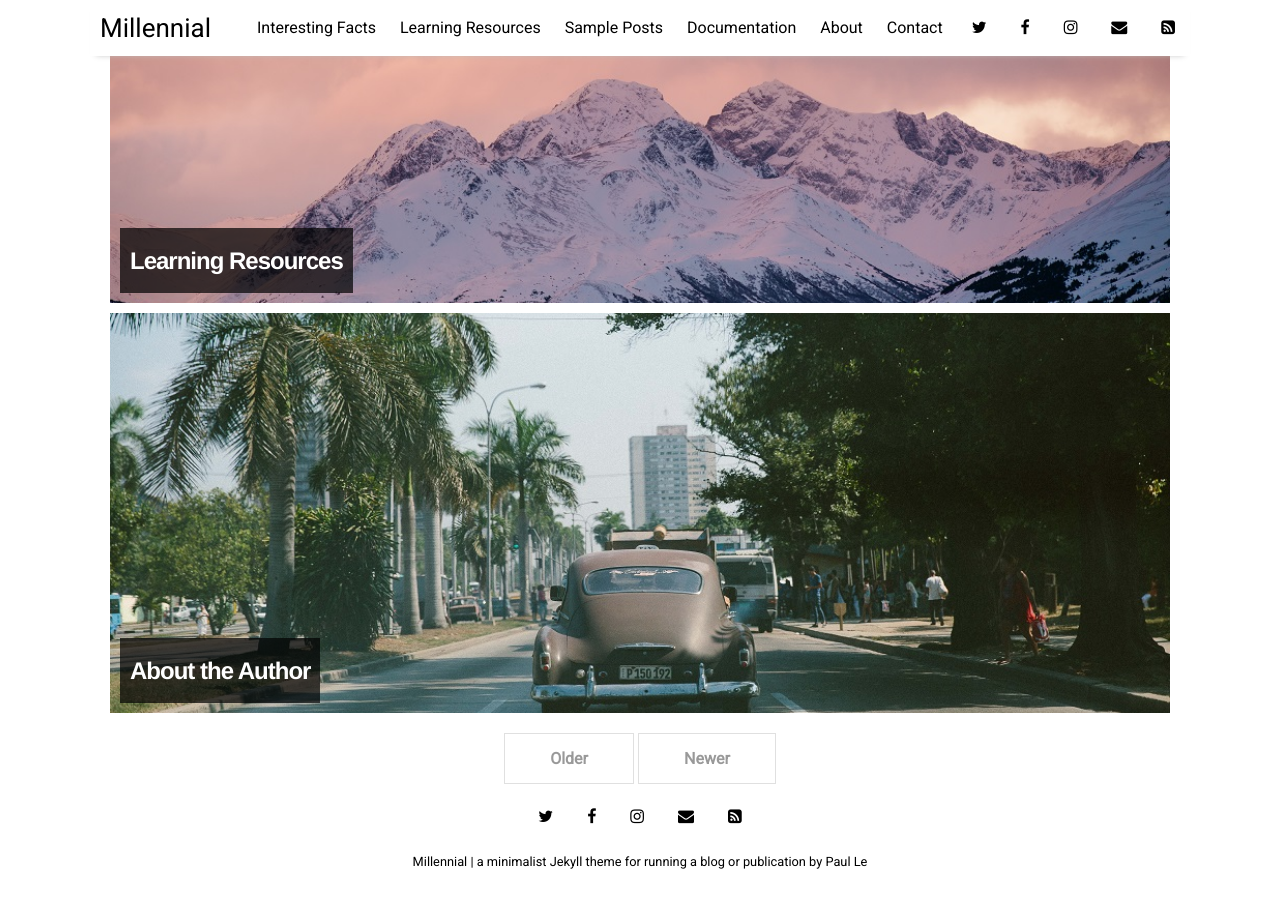
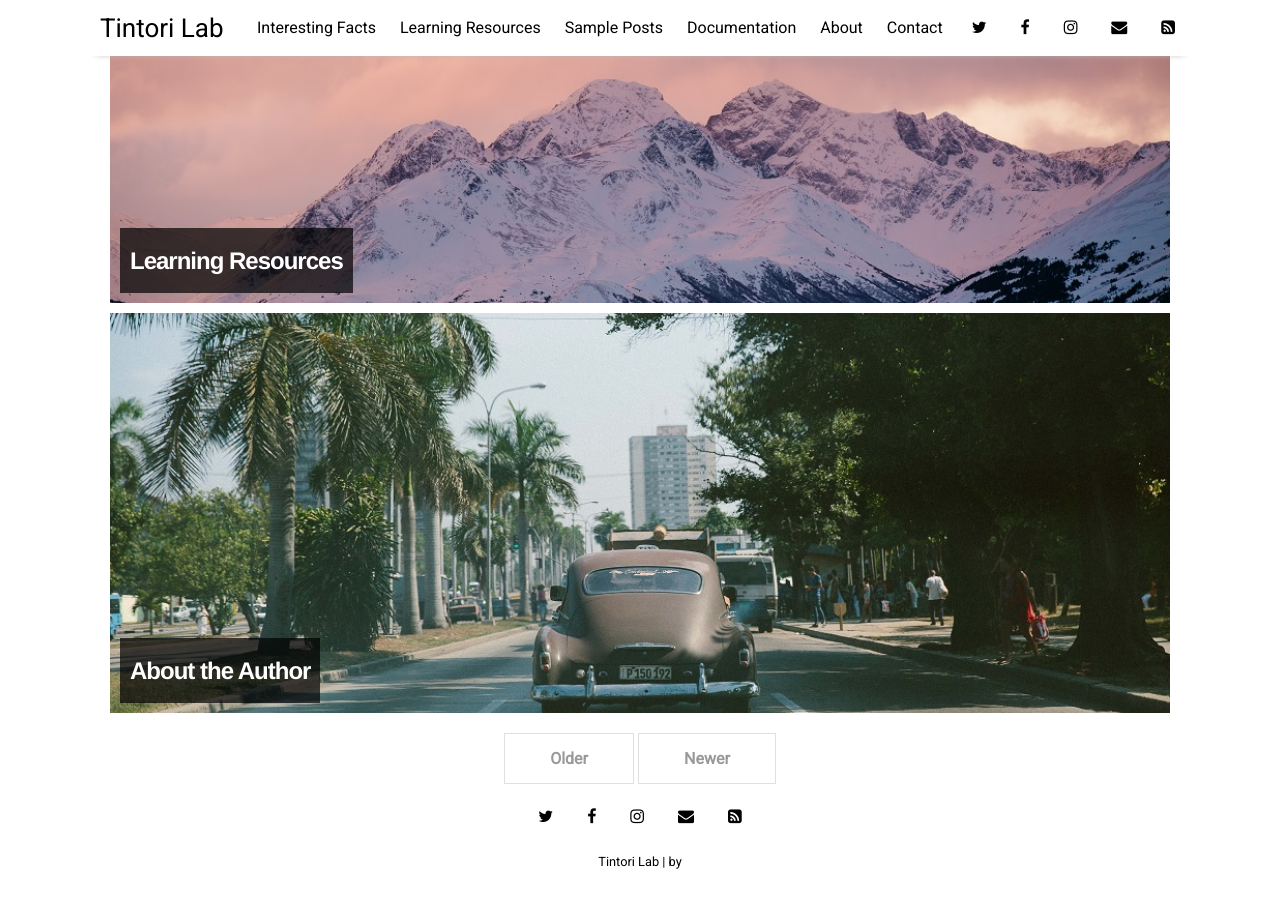
Before and after one commit to tintori/tintori.github.io, a Jekyll site: the page built from index.html, in a window 1280 px wide and 900 px high, scrolled down 1398 px. Built offline with Jekyll 4.4.1, drawn with Linux system fonts in a browser that asks for light colours; nearby versions of some CDN libraries; the list of posts is cut into pages by our own code.

```diff
--- a/_config.yml
+++ b/_config.yml
@@ -10,9 +10,9 @@ permalink:           /:title
 plugins:             [jekyll-paginate, jekyll-sitemap, jekyll-feed, jekyll-seo-tag]
 
 # Customise atom feed settings (this is where Jekyll-Feed gets configuration information)
-title:		           "Millennial"
-description:	       "a minimalist Jekyll theme for running a blog or publication"
-author:              "Paul Le"
+title:		           "Tintori Lab"
+description:	       ""
+author:              ""
 
 # RSS 2.0 can be used instead of Atom by uncommenting following two lines
 #feed:
```
